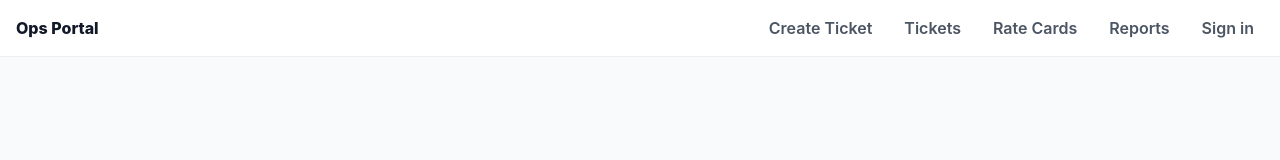
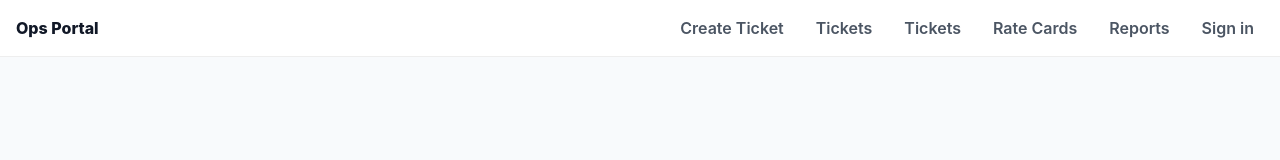
Before and after one commit to tmoubre/supabase-payroll-frontend, a React (Create React App) app: page / in a window 1280 px wide. Shown: the top 160 px of the page. Built offline with nearby package versions, Linux system fonts and the light colour scheme; the HTML template or start-up script is replaced by a standard one.

Commit message:
added to navbar

```diff
--- a/src/components/NavBar.js
+++ b/src/components/NavBar.js
@@ -25,6 +25,9 @@ export default function NavBar() {
       <div style={{ display: "flex", gap: 12, alignItems: "center" }}>
         <NavLink to="/tickets/new" style={styles.link}>
           Create Ticket
+        </NavLink>
+        <NavLink to="/tickets" style={styles.link}>
+          Tickets
         </NavLink>
         <NavLink to="/tickets" style={styles.link}>
           Tickets
```
